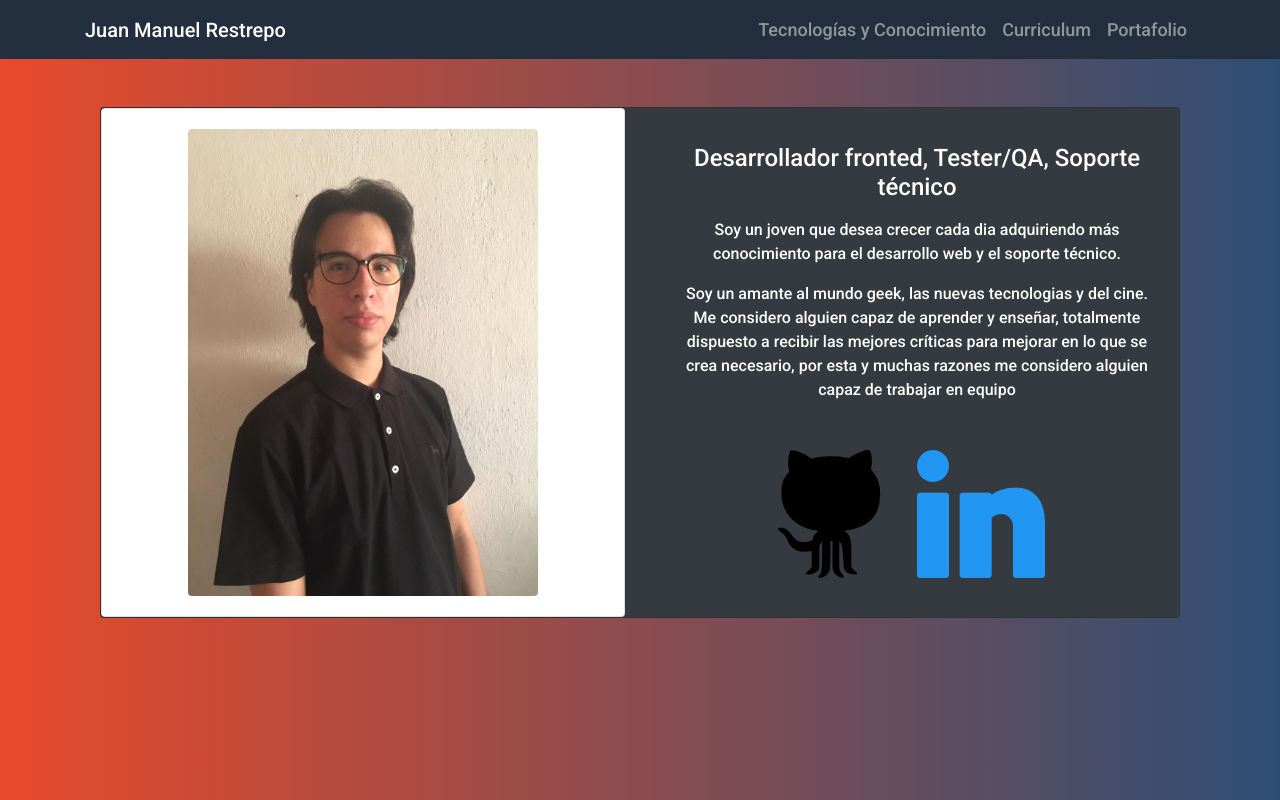
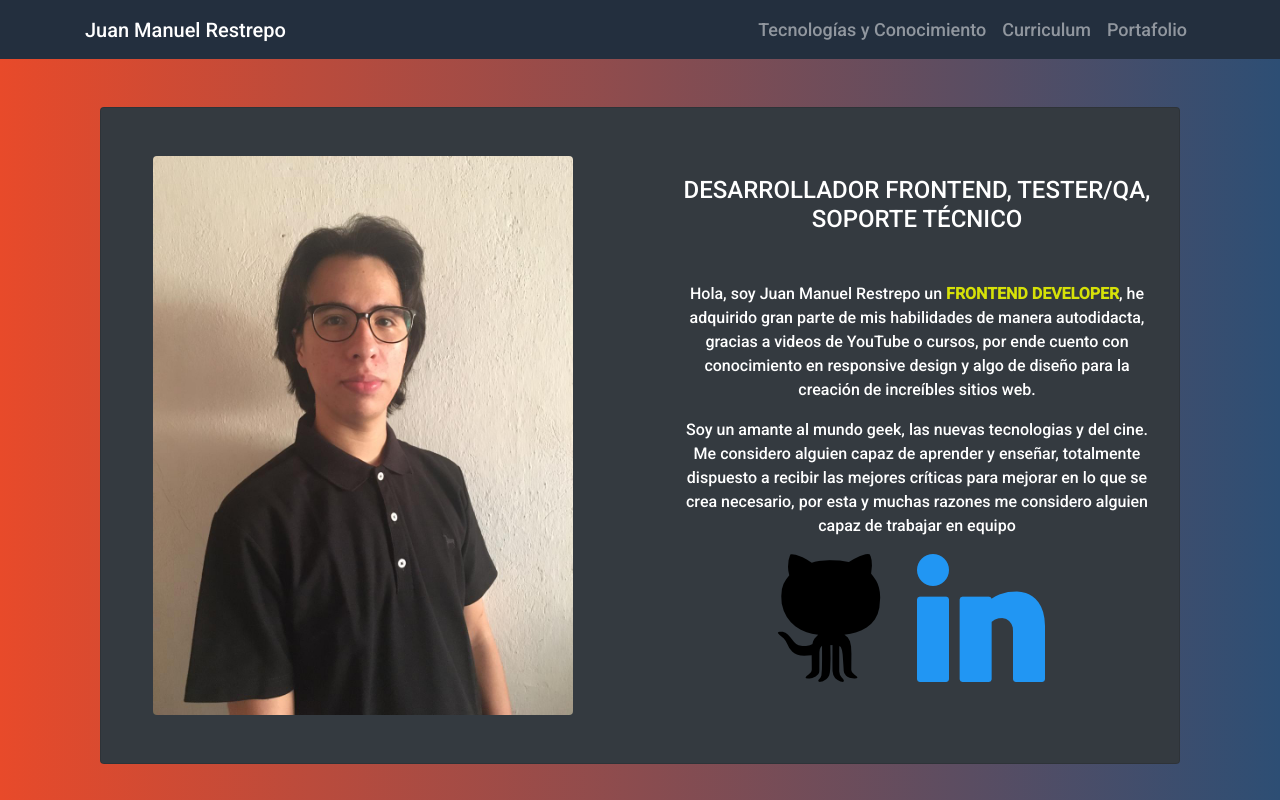
Before and after one commit to juanrex04/portfolio, a Vue app: page /#/ in a window 1280 px wide. Built offline with nearby package versions, Linux system fonts and the light colour scheme.

Commit message:
Cambio de texto en la descripcion

```diff
--- a/src/views/Me.vue
+++ b/src/views/Me.vue
@@ -8,23 +8,27 @@
     >
       <b-row>
         <b-col md="12" lg="6">
-          <b-card id="photo">
-            <b-img
-              rounded
-              id="img"
-              :src="require(`../assets/img/img.jpeg`)"
-              alt="Juan Manuel"
-              fluid
-          /></b-card>
+          <b-img
+            rounded
+            id="photo"
+            :src="require(`../assets/img/img.jpeg`)"
+            alt="Juan Manuel"
+            fluid
+          />
         </b-col>
         <b-col md="12" lg="6">
-          <b-card-body class="my-3"
-            title="Desarrollador fronted, Tester/QA, Soporte técnico"
+          <b-card-body
+            class="mt-5 title"
+            title="DESARROLLADOR FRONTEND, TESTER/QA, SOPORTE TÉCNICO"
           >
-            <b-card-text class="mt-3">
+            <b-card-text class="my-5">
               <p>
-                Soy un joven que desea crecer cada dia adquiriendo más
-                conocimiento para el desarrollo web y el soporte técnico.
+                Hola, soy Juan Manuel Restrepo un
+                <strong>FRONTEND DEVELOPER</strong>, he adquirido gran parte de
+                mis habilidades de manera autodidacta, gracias a videos de
+                YouTube o cursos, por ende cuento con conocimiento en responsive
+                design y algo de diseño para la creación de increíbles sitios
+                web.
               </p>
               <p>
                 Soy un amante al mundo geek, las nuevas tecnologias y del cine.
@@ -34,12 +38,11 @@
                 alguien capaz de trabajar en equipo
               </p>
 
-              <div class="mt-5">
+              <div>
                 <a href="https://github.com/juanrex04" target="_BLANK">
                   <img
-                    id="gitHub"
                     src="../assets/img/github.png"
-                    v-b-tooltip
+                    v-b-tooltip.left
                     title="GitHub"
                   />
                 </a>
@@ -49,10 +52,9 @@
                   class="mx-4"
                 >
                   <img
-                    id="linkedin"
                     src="../assets/img/linkedin.png"
                     alt="linkeIn"
-                    v-b-tooltip
+                    v-b-tooltip.right
                     title="LinkedIn"
                   />
                 </a>
@@ -70,30 +72,20 @@
 export default {};
 </script>
 <style>
-#photo{
-  width: 100%;
+#photo {
+  width: 80%;
+  margin: 3rem;
 }
-#img {
-  width: 350px;
+.socialMedia {
+  width: 120px;
   height: auto;
 }
-#github {
-  width: 100px;
-  height: auto;
+
+strong {
+  color: rgb(214, 225, 8);
 }
-#linked {
-  width: 100px;
-  height: auto;
-}
-#description {
-  text-align: left;
-  height: auto;
-}
-#title {
-  font-family: "Franklin Gothic Medium", "Arial Narrow", Arial, sans-serif;
-  float: center;
-}
-#body {
-  font-family: "Segoe UI", Tahoma, Geneva, Verdana, sans-serif;
+
+.title {
+  align-items: center;
 }
 </style>
```
